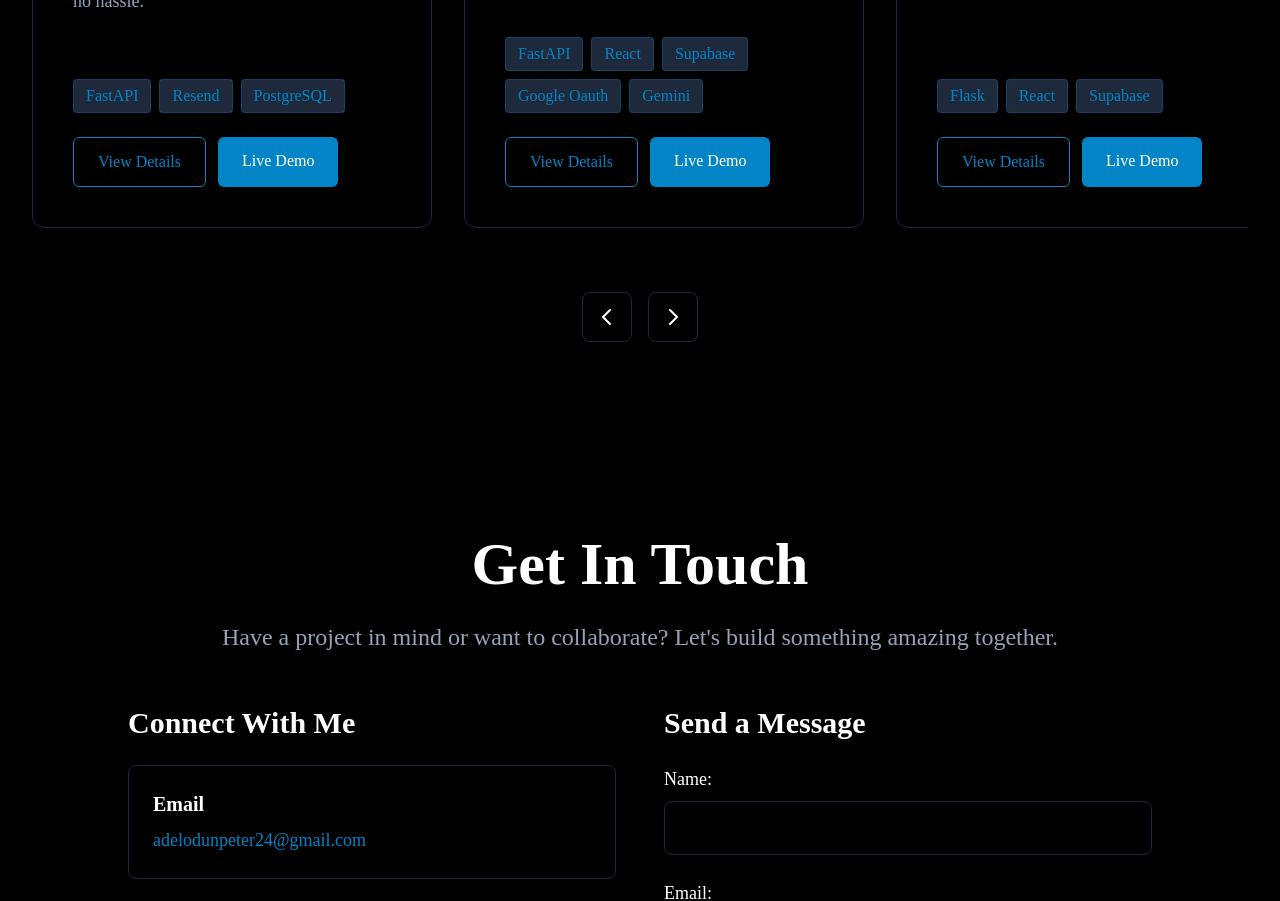
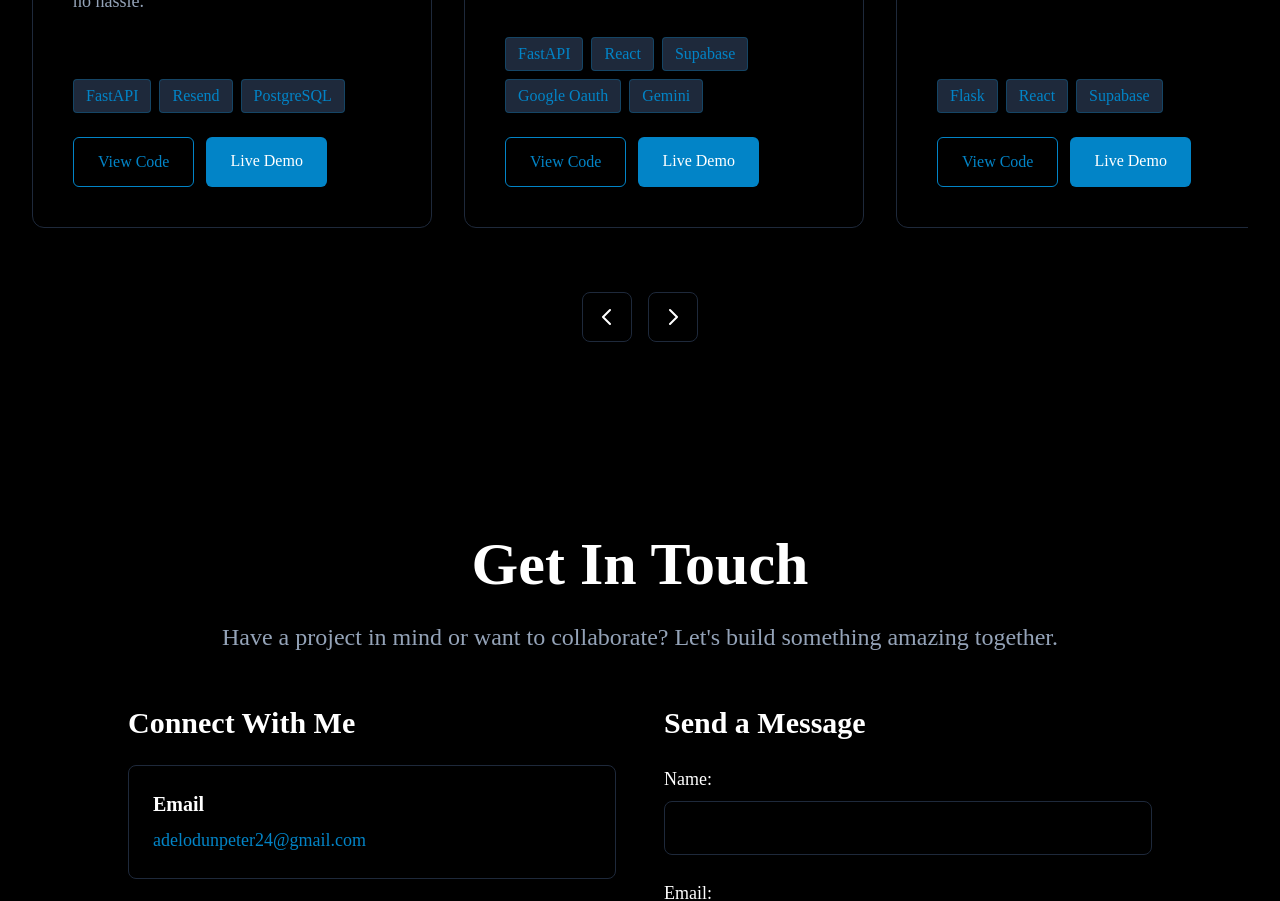
Before and after one commit to Adelodunpeter25/portfolio, a React (Vite) app: page / in a window 1280 px wide. Shown: the part 3580-4481 px from the top of the page. Built offline with nearby package versions, Linux system fonts and the light colour scheme; a web font is replaced by a local one.

Commit message:
refactor: replace view details modal with direct view code link, conditionally render buttons

```diff
--- a/src/App.tsx
+++ b/src/App.tsx
@@ -1,31 +1,25 @@
-import { useState, lazy, Suspense } from 'react';
+import { lazy, Suspense } from 'react';
 import { BrowserRouter, Routes, Route } from 'react-router-dom';
 import DesktopNavbar from './components/DesktopNavbar';
 import MobileBottomBar from './components/MobileBottomBar';
 import Hero from './components/Hero';
 import { portfolioData } from './data';
-import type { Project } from './types';
 
 const HowIWork = lazy(() => import('./components/HowIWork'));
 const Projects = lazy(() => import('./components/Projects'));
 const Skills = lazy(() => import('./components/Skills'));
 const Contact = lazy(() => import('./components/Contact'));
 const Terminal = lazy(() => import('./components/Terminal'));
-const ProjectDetail = lazy(() => import('./components/ProjectDetail'));
 const NotFound = lazy(() => import('./components/NotFound'));
 
-function Home({
-  onProjectSelect,
-}: {
-  onProjectSelect: (project: Project) => void;
-}) {
+function Home() {
   return (
     <>
       <Hero name={portfolioData.name} {...portfolioData.hero} />
       <Suspense fallback={<div />}>
         <HowIWork {...portfolioData.about} />
         <Skills skills={portfolioData.skills} />
-        <Projects projects={portfolioData.projects} onProjectSelect={onProjectSelect} />
+        <Projects projects={portfolioData.projects} />
         <Contact email={portfolioData.email} social={portfolioData.social} />
       </Suspense>
       <footer className="py-8 pb-20 md:pb-8 text-center text-text-secondary text-lg border-t border-border-dark">
@@ -36,8 +30,6 @@ function Home({
 }
 
 export default function App() {
-  const [selectedProject, setSelectedProject] = useState<Project | null>(null);
-
   return (
     <BrowserRouter>
       <div className="min-h-screen">
@@ -45,18 +37,11 @@ export default function App() {
         <MobileBottomBar />
         <Suspense fallback={<div />}>
           <Routes>
-            <Route path="/" element={<Home onProjectSelect={setSelectedProject} />} />
+            <Route path="/" element={<Home />} />
             <Route path="*" element={<NotFound />} />
           </Routes>
 
           <Terminal />
-
-          {selectedProject && (
-            <ProjectDetail
-              {...selectedProject}
-              onClose={() => setSelectedProject(null)}
-            />
-          )}
         </Suspense>
       </div>
     </BrowserRouter>
--- a/src/components/ProjectCard.tsx
+++ b/src/components/ProjectCard.tsx
@@ -2,19 +2,18 @@ interface ProjectCardProps {
   title: string;
   description: string;
   tech: string[];
-  link: string;
+  link?: string;
   demo?: string;
   image?: string;
-  onViewDetails: () => void;
 }
 
 export default function ProjectCard({
   title,
   description,
   tech,
+  link,
   demo,
   image,
-  onViewDetails,
 }: ProjectCardProps) {
   return (
     <div className="h-full flex flex-col p-10 bg-black border border-border-dark rounded-xl hover:border-primary hover:-translate-y-1 hover:shadow-[0_12px_32px_rgba(14,165,233,0.15)] transition-all duration-300 min-h-[480px]">
@@ -41,12 +40,16 @@ export default function ProjectCard({
       </div>
 
       <div className="flex gap-3 flex-wrap">
-        <button
-          onClick={onViewDetails}
-          className="px-6 py-3 border border-primary text-primary rounded-md hover:bg-primary/10 transition-colors duration-200 text-base"
-        >
-          View Details
-        </button>
+        {link && (
+          <a
+            href={link}
+            target="_blank"
+            rel="noopener noreferrer"
+            className="px-6 py-3 border border-primary text-primary rounded-md hover:bg-primary/10 transition-colors duration-200 text-base"
+          >
+            View Code
+          </a>
+        )}
 
         {demo && (
           <a
--- a/src/components/Projects.tsx
+++ b/src/components/Projects.tsx
@@ -5,10 +5,9 @@ import type { Project } from '../types';
 
 interface ProjectsProps {
   projects: Project[];
-  onProjectSelect: (project: Project) => void;
 }
 
-export default function Projects({ projects, onProjectSelect }: ProjectsProps) {
+export default function Projects({ projects }: ProjectsProps) {
   const scrollRef = useRef<HTMLDivElement>(null);
   const { ref, isVisible } = useScrollAnimation();
   const duplicatedProjects = useMemo(() => [...projects, ...projects], [projects]);
@@ -84,10 +83,7 @@ export default function Projects({ projects, onProjectSelect }: ProjectsProps) {
         >
           {duplicatedProjects.map((project, index) => (
             <div key={`${project.id}-${index}`} className="min-w-[350px] md:min-w-[400px] snap-start">
-              <ProjectCard
-                {...project}
-                onViewDetails={() => onProjectSelect(project)}
-              />
+              <ProjectCard {...project} />
             </div>
           ))}
         </div>
```
